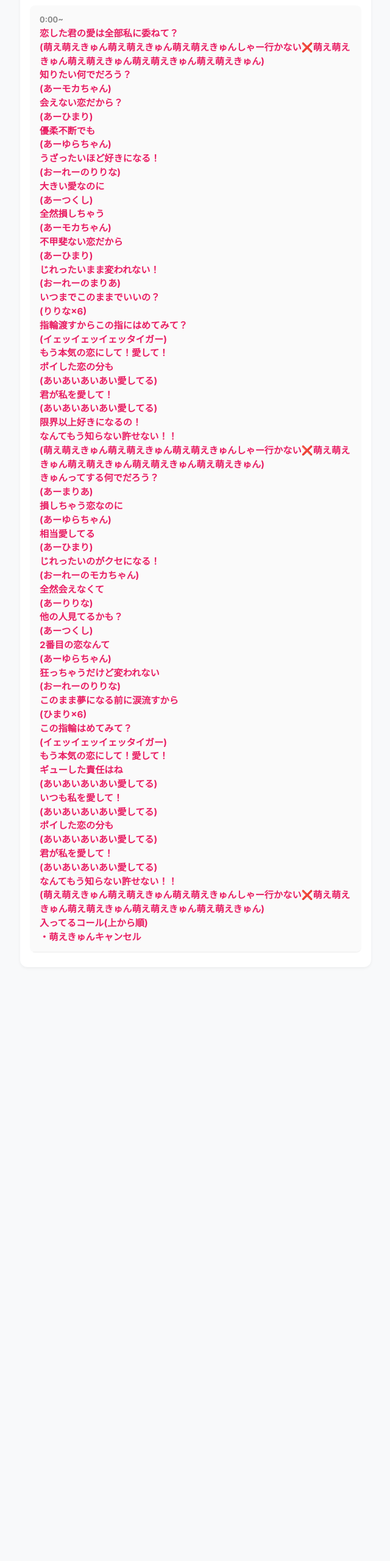
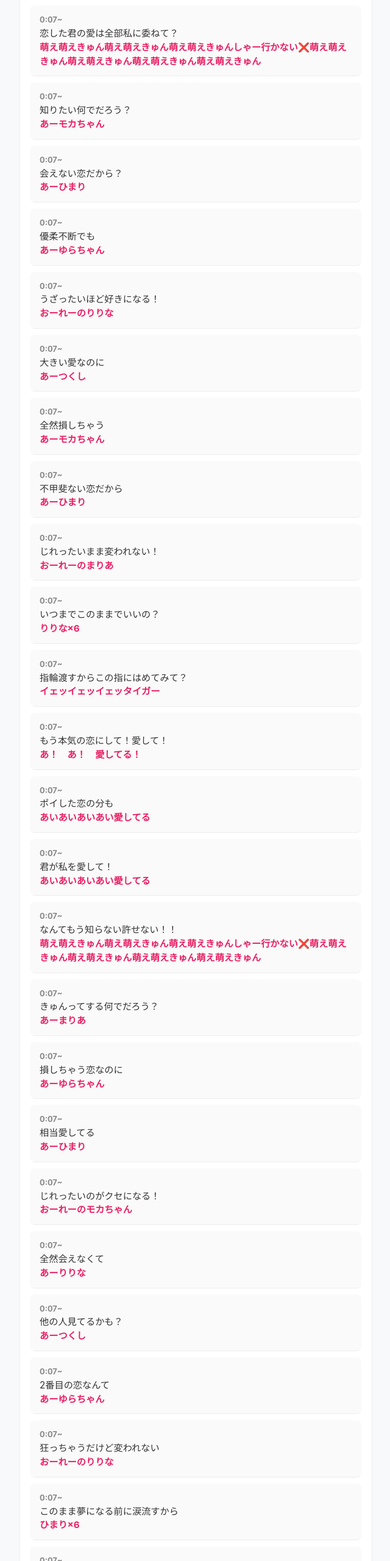
Before and after one commit to reiponzikkyou/call-list, a plain HTML site: page songs/愛してエイエンげーじっ♡.html in a window 1280 px wide. Shown: the part 240-2800 px from the top of the page at 61% size, without its empty margins (319-959 px from the left). Before the commit the page ends 1858 px from the top, so only its background shows below. Drawn offline with Linux system fonts and the light colour scheme.

Commit message:
あいえん更新

```diff
--- a/songs/愛してエイエンげーじっ♡.html
+++ b/songs/愛してエイエンげーじっ♡.html
@@ -70,108 +70,231 @@
       <div class="lyrics">
 
         <!-- イントロ1 -->
-        <div class="call-block" data-start="0" data-end="0">
-          <span class="time-label">0:00~</span>
+        <div class="call-block" data-start="7" data-end="13">
+          <span class="time-label">0:07~</span>
+          <br>恋した君の愛は全部私に委ねて？
         <span class="call">
-            <br>恋した君の愛は全部私に委ねて？
-            <br>(萌え萌えきゅん萌え萌えきゅん萌え萌えきゅんしゃー行かない❌萌え萌えきゅん萌え萌えきゅん萌え萌えきゅん萌え萌えきゅん)
+          <br>萌え萌えきゅん萌え萌えきゅん萌え萌えきゅんしゃー行かない❌萌え萌えきゅん萌え萌えきゅん萌え萌えきゅん萌え萌えきゅん
+          </span>
+        </div>
 
+        <div class="call-block" data-start="7" data-end="13">
+          <span class="time-label">0:07~</span>
           <br>知りたい何でだろう？
-            <br>(あーモカちゃん)
+          <span class="call">
+          <br>あーモカちゃん
+          </span>
+        </div>
 
+        <div class="call-block" data-start="7" data-end="13">
+          <span class="time-label">0:07~</span>
           <br>会えない恋だから？
-            <br>(あーひまり)
+          <span class="call">
+          <br>あーひまり
+          </span>
+        </div>
 
+        <div class="call-block" data-start="7" data-end="13">
+          <span class="time-label">0:07~</span>
           <br>優柔不断でも
-            <br>(あーゆらちゃん)
+          <span class="call">
+            <br>あーゆらちゃん
+          </span>
+        </div>
 
+        <div class="call-block" data-start="7" data-end="13">
+          <span class="time-label">0:07~</span>
           <br>うざったいほど好きになる！
-            <br>(おーれーのりりな)
+          <span class="call">
+            <br>おーれーのりりな
+          </span>
+        </div>
 
+        <div class="call-block" data-start="7" data-end="13">
+          <span class="time-label">0:07~</span>
           <br>大きい愛なのに
-            <br>(あーつくし)
+          <span class="call">
+            <br>あーつくし
+          </span>
+        </div>
 
+        <div class="call-block" data-start="7" data-end="13">
+          <span class="time-label">0:07~</span>
           <br>全然損しちゃう
-            <br>(あーモカちゃん)
+          <span class="call">
+            <br>あーモカちゃん
+          </span>
+        </div>
 
+        <div class="call-block" data-start="7" data-end="13">
+          <span class="time-label">0:07~</span>
           <br>不甲斐ない恋だから
-            <br>(あーひまり)
+          <span class="call">
+            <br>あーひまり
+          </span>
+        </div>
 
+        <div class="call-block" data-start="7" data-end="13">
+          <span class="time-label">0:07~</span>
           <br>じれったいまま変われない！
-            <br>(おーれーのまりあ)
+          <span class="call">
+            <br>おーれーのまりあ
+          </span>
+        </div>
 
+        <div class="call-block" data-start="7" data-end="13">
+          <span class="time-label">0:07~</span>
           <br>いつまでこのままでいいの？
-            <br>(りりな×6)
+          <span class="call">
+            <br>りりな×6
+          </span>
+        </div>
 
+        <div class="call-block" data-start="7" data-end="13">
+          <span class="time-label">0:07~</span>
           <br>指輪渡すからこの指にはめてみて？
-            <br>(イェッイェッイェッタイガー)
+          <span class="call">
+            <br>イェッイェッイェッタイガー
+          </span>
+        </div>
 
+        <div class="call-block" data-start="7" data-end="13">
+          <span class="time-label">0:07~</span>
           <br>もう本気の恋にして！愛して！
+          <span class="call">
+            <br>あ！　あ！　愛してる！
+          </span>
+        </div>
 
+        <div class="call-block" data-start="7" data-end="13">
+          <span class="time-label">0:07~</span>
           <br>ポイした恋の分も
-            <br>(あいあいあいあい愛してる)
+          <span class="call">
+            <br>あいあいあいあい愛してる
+          </span>
+        </div>
 
+        <div class="call-block" data-start="7" data-end="13">
+          <span class="time-label">0:07~</span>
           <br>君が私を愛して！
-            <br>(あいあいあいあい愛してる)
+          <span class="call">
+            <br>あいあいあいあい愛してる
+          </span>
+        </div>
 
-            <br>限界以上好きになるの！
+        <div class="call-block" data-start="7" data-end="13">
+          <span class="time-label">0:07~</span>
+          <br>なんてもう知らない許せない！！
+          <span class="call">
+            <br>萌え萌えきゅん萌え萌えきゅん萌え萌えきゅんしゃー行かない❌萌え萌えきゅん萌え萌えきゅん萌え萌えきゅん萌え萌えきゅん
+          </span>
+        </div>
 
-            <br>なんてもう知らない許せない！！
-            <br>(萌え萌えきゅん萌え萌えきゅん萌え萌えきゅんしゃー行かない❌萌え萌えきゅん萌え萌えきゅん萌え萌えきゅん萌え萌えきゅん)
+        <div class="call-block" data-start="7" data-end="13">
+          <span class="time-label">0:07~</span>
+          <br>きゅんってする何でだろう？
+          <span class="call">
+            <br>あーまりあ
+          </span>
+        </div>
 
-            <br>きゅんってする何でだろう？
-            <br>(あーまりあ)
+        <div class="call-block" data-start="7" data-end="13">
+          <span class="time-label">0:07~</span>
+          <br>損しちゃう恋なのに
+          <span class="call">
+            <br>あーゆらちゃん
+          </span>
+        </div>
 
-            <br>損しちゃう恋なのに
-            <br>(あーゆらちゃん)
+        <div class="call-block" data-start="7" data-end="13">
+          <span class="time-label">0:07~</span>
+          <br>相当愛してる
+          <span class="call">
+            <br>あーひまり
+          </span>
+        </div>
 
-            <br>相当愛してる
-            <br>(あーひまり)
-
+        <div class="call-block" data-start="7" data-end="13">
+          <span class="time-label">0:07~</span>
           <br>じれったいのがクセになる！
-            <br>(おーれーのモカちゃん)
-
-            <br>全然会えなくて
-            <br>(あーりりな)
-
-            <br>他の人見てるかも？
-            <br>(あーつくし)
-
-            <br>2番目の恋なんて
-            <br>(あーゆらちゃん)
-
-            <br>狂っちゃうだけど変われない
-            <br>(おーれーのりりな)
-
-            <br>このまま夢になる前に涙流すから
-            <br>(ひまり×6)
-
-            <br>この指輪はめてみて？
-            <br>(イェッイェッイェッタイガー)
-
-            <br>もう本気の恋にして！愛して！
-
-            <br>ギューした責任はね
-            <br>(あいあいあいあい愛してる)
-
-            <br>いつも私を愛して！
-            <br>(あいあいあいあい愛してる)
-
-            <br>ポイした恋の分も
-            <br>(あいあいあいあい愛してる)
-
-            <br>君が私を愛して！
-            <br>(あいあいあいあい愛してる)
+          <span class="call">
+            <br>おーれーのモカちゃん
+          </span>
+        </div>
 
 
-            <br>なんてもう知らない許せない！！
-            <br>(萌え萌えきゅん萌え萌えきゅん萌え萌えきゅんしゃー行かない❌萌え萌えきゅん萌え萌えきゅん萌え萌えきゅん萌え萌えきゅん)
-
-
-            <br>入ってるコール(上から順)
-            <br>・萌えきゅんキャンセル
+        <div class="call-block" data-start="7" data-end="13">
+          <span class="time-label">0:07~</span>
+          <br>全然会えなくて
+          <span class="call">
+            <br>あーりりな
           </span>
         </div>
+
+        <div class="call-block" data-start="7" data-end="13">
+          <span class="time-label">0:07~</span>
+          <br>他の人見てるかも？
+          <span class="call">
+            <br>あーつくし
+          </span>
+        </div>
+
+        <div class="call-block" data-start="7" data-end="13">
+          <span class="time-label">0:07~</span>
+          <br>2番目の恋なんて
+          <span class="call">
+            <br>あーゆらちゃん
+          </span>
+        </div>
+
+        <div class="call-block" data-start="7" data-end="13">
+          <span class="time-label">0:07~</span>
+          <br>狂っちゃうだけど変われない
+          <span class="call">
+            <br>おーれーのりりな
+          </span>
+        </div>
+
+        <div class="call-block" data-start="7" data-end="13">
+          <span class="time-label">0:07~</span>
+          <br>このまま夢になる前に涙流すから
+          <span class="call">
+            <br>ひまり×6
+          </span>
+        </div>
+
+        <div class="call-block" data-start="7" data-end="13">
+          <span class="time-label">0:07~</span>
+          <br>この指輪はめてみて？
+          <span class="call">
+            <br>イェッイェッイェッタイガー
+          </span>
+        </div>
+
+        <div class="call-block" data-start="7" data-end="13">
+          <span class="time-label">0:07~</span>
+          <br>もう本気の恋にして！愛して！
+          <span class="call">
+            <br>あ！　あ！　愛してる！
+          </span>
+        </div>
+
+        <div class="call-block" data-start="7" data-end="13">
+          <span class="time-label">0:07~</span>
+          <br>君が私を愛して！
+          <span class="call">
+            <br>あいあいあいあい愛してる
+          </span>
+        </div>
+
+        <div class="call-block" data-start="7" data-end="13">
+          <span class="time-label">0:07~</span>
+          <br>なんてもう知らない許せない！！
+          <span class="call">
+            <br>萌え萌えきゅん萌え萌えきゅん萌え萌えきゅんしゃー行かない❌萌え萌えきゅん萌え萌えきゅん萌え萌えきゅん萌え萌えきゅん
+          </span>
+        </div>
+
 
       </div>
     </div>
```
Lines whose indentation alone changed are shown as unchanged.
